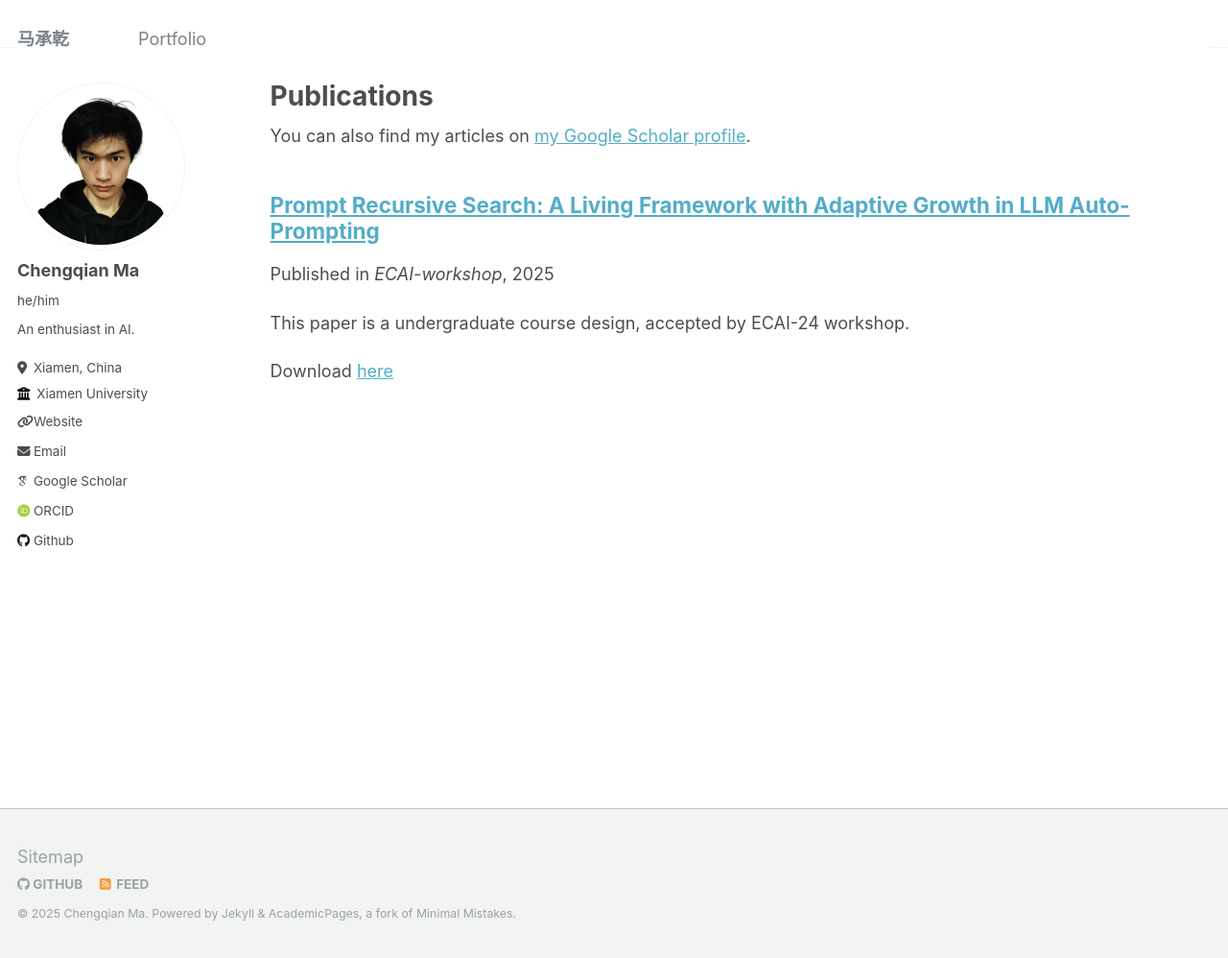
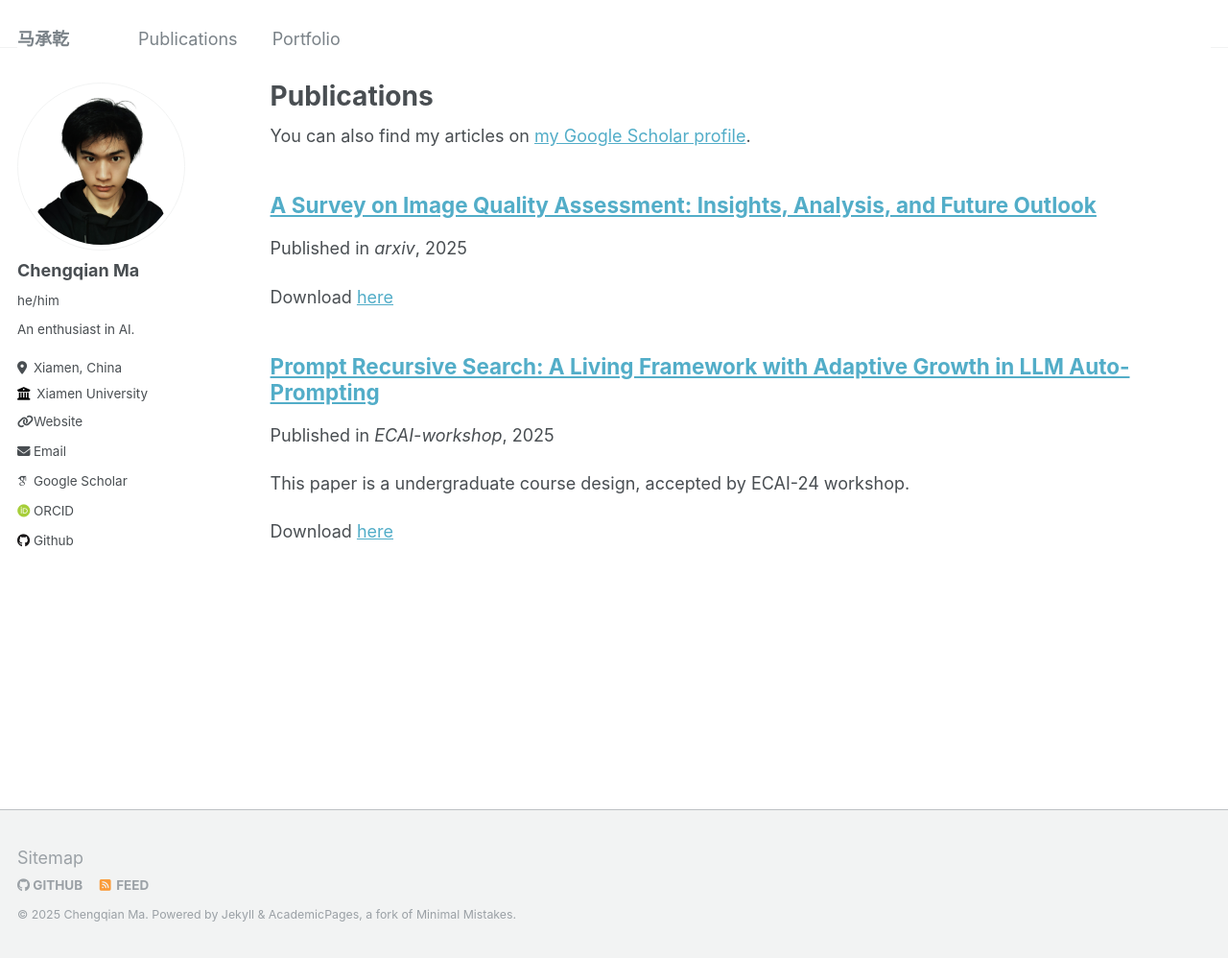
Before and after one commit to step-out/step-out.github.io, a Jekyll site: the page built from _pages/publications.md, in a window 1280 px wide and 998 px high. Shown: the whole window at 96% size. Built offline with Jekyll 4.4.1, drawn with Linux system fonts in a browser that asks for light colours; some web fonts are replaced.

Commit message:
modified:   _data/navigation.yml 	modified:   _pages/about.md 	new file:   _publications/2025-IQA-survey.md

```diff
--- a/_data/navigation.yml
+++ b/_data/navigation.yml
@@ -1,7 +1,7 @@
 # main links links
 main:
-  # - title: "Publications"
-  #   url: /publications/
+  - title: "Publications"
+    url: /publications/
 
   # - title: "Talks"
   #   url: /talks/
--- /dev/null
+++ b/_publications/2025-IQA-survey.md
@@ -0,0 +1,9 @@
+---
+title: "A Survey on Image Quality Assessment: Insights, Analysis, and Future Outlook"
+collection: publications
+permalink: /publication/2025-IQA-survey
+TLDR: 'A survey on Image Quality Assessment.'
+venue: 'arxiv'
+paperurl: 'https://arxiv.org/abs/2502.08540'
+author: "Chengqian Ma, Zhengyi Shi, Zhiqiang Lu, Shenghao Xie, Fei Chao, Yao Sui"
+---
```
Also changed, not shown: _pages/about.md (+5 -0 lines).
